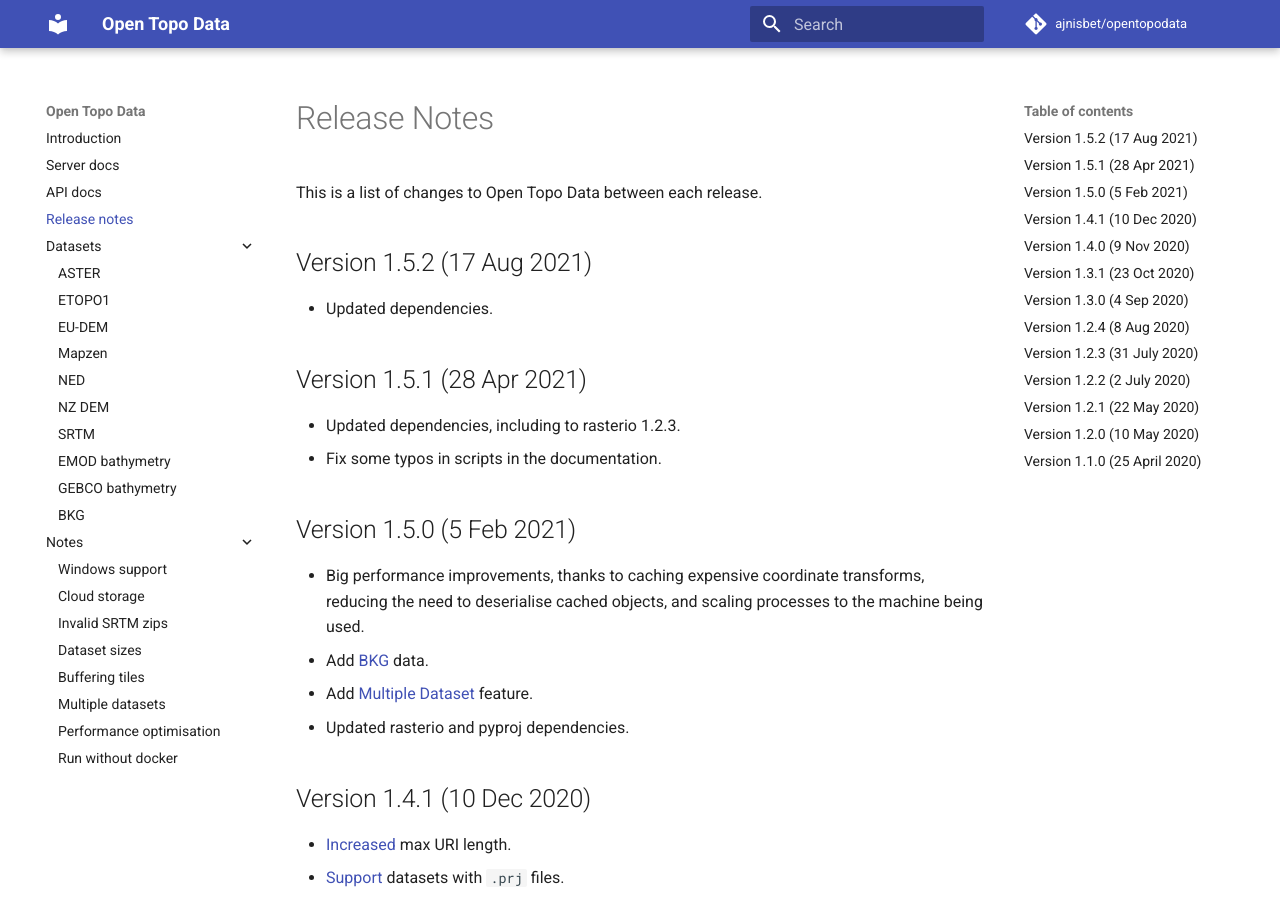
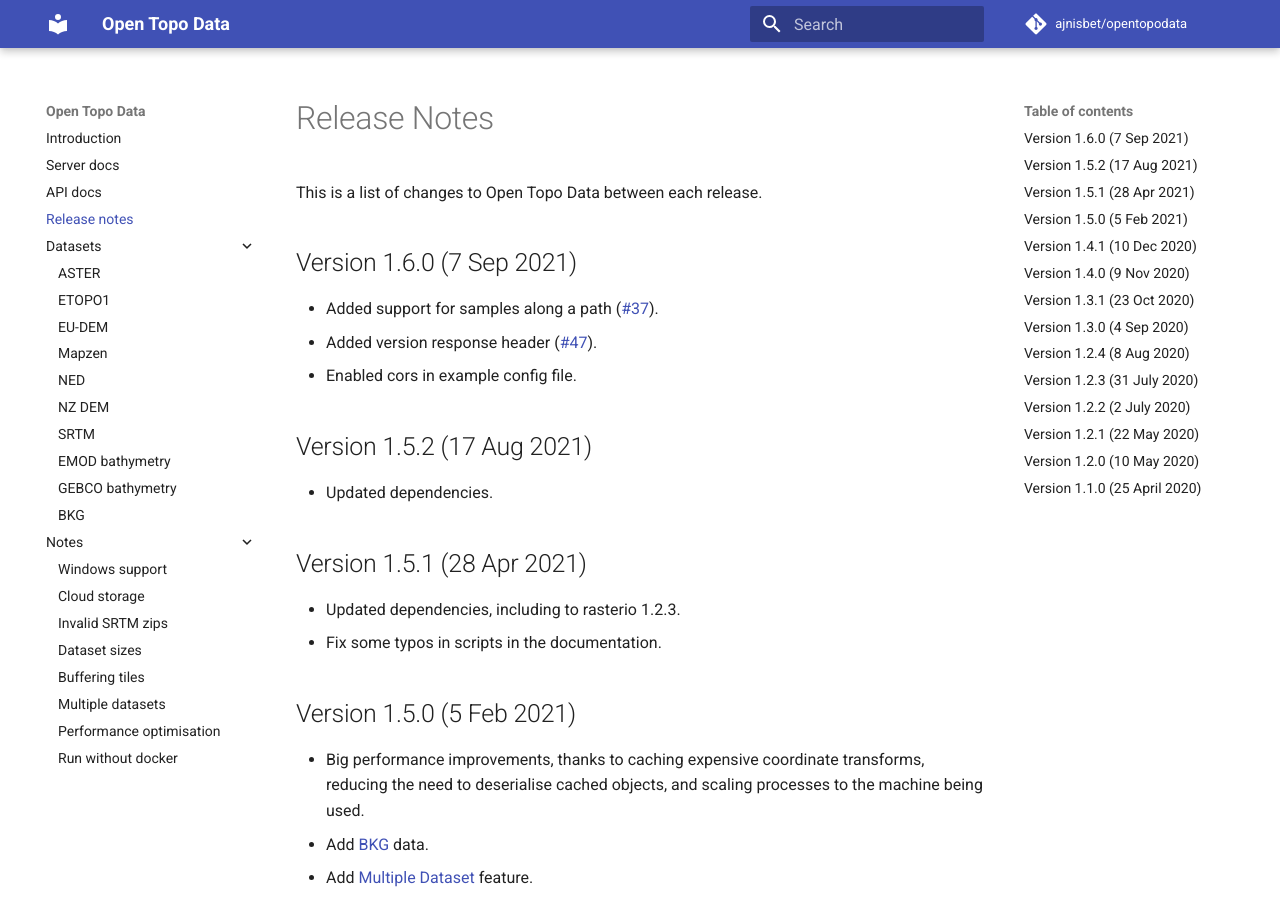
Before and after one commit to ajnisbet/opentopodata, an MkDocs documentation site: the page built from docs/changelog.md, in a window 1280 px wide and 900 px high. Built offline with MkDocs 1.6.1 and Material for MkDocs 9.7.7, drawn with Linux system fonts in a browser that asks for light colours; comment, search, counter and statistics services are not loaded.

Commit message:
Update changelog

```diff
--- a/docs/changelog.md
+++ b/docs/changelog.md
@@ -2,6 +2,11 @@
 
 This is a list of changes to Open Topo Data between each release.
 
+## Version 1.6.0 (7 Sep 2021)
+
+* Added support for samples along a path ([#37](https://github.com/ajnisbet/opentopodata/issues/37)).
+* Added version response header ([#47](https://github.com/ajnisbet/opentopodata/issues/47)).
+* Enabled cors in example config file.
 
 ## Version 1.5.2 (17 Aug 2021)
 
```
